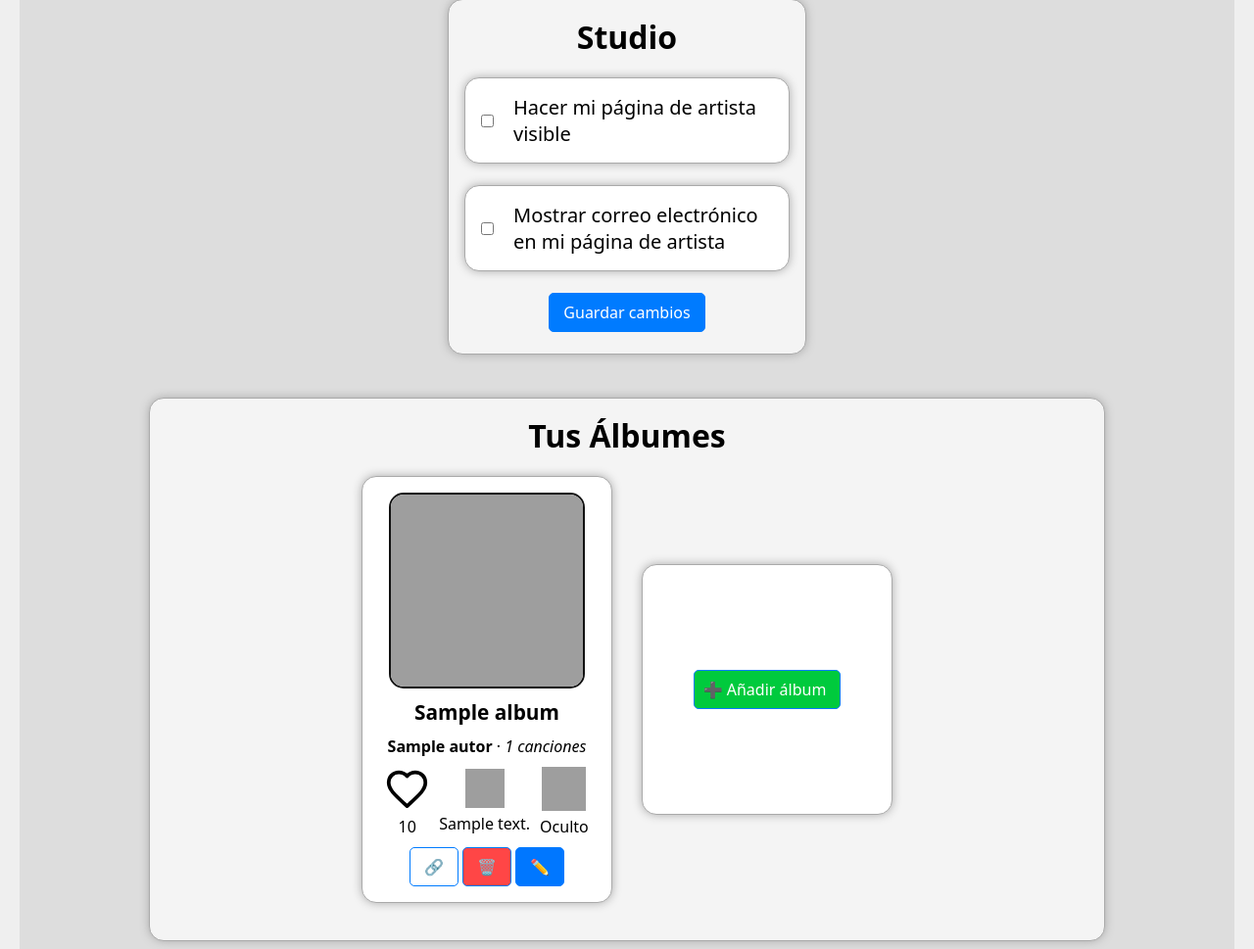
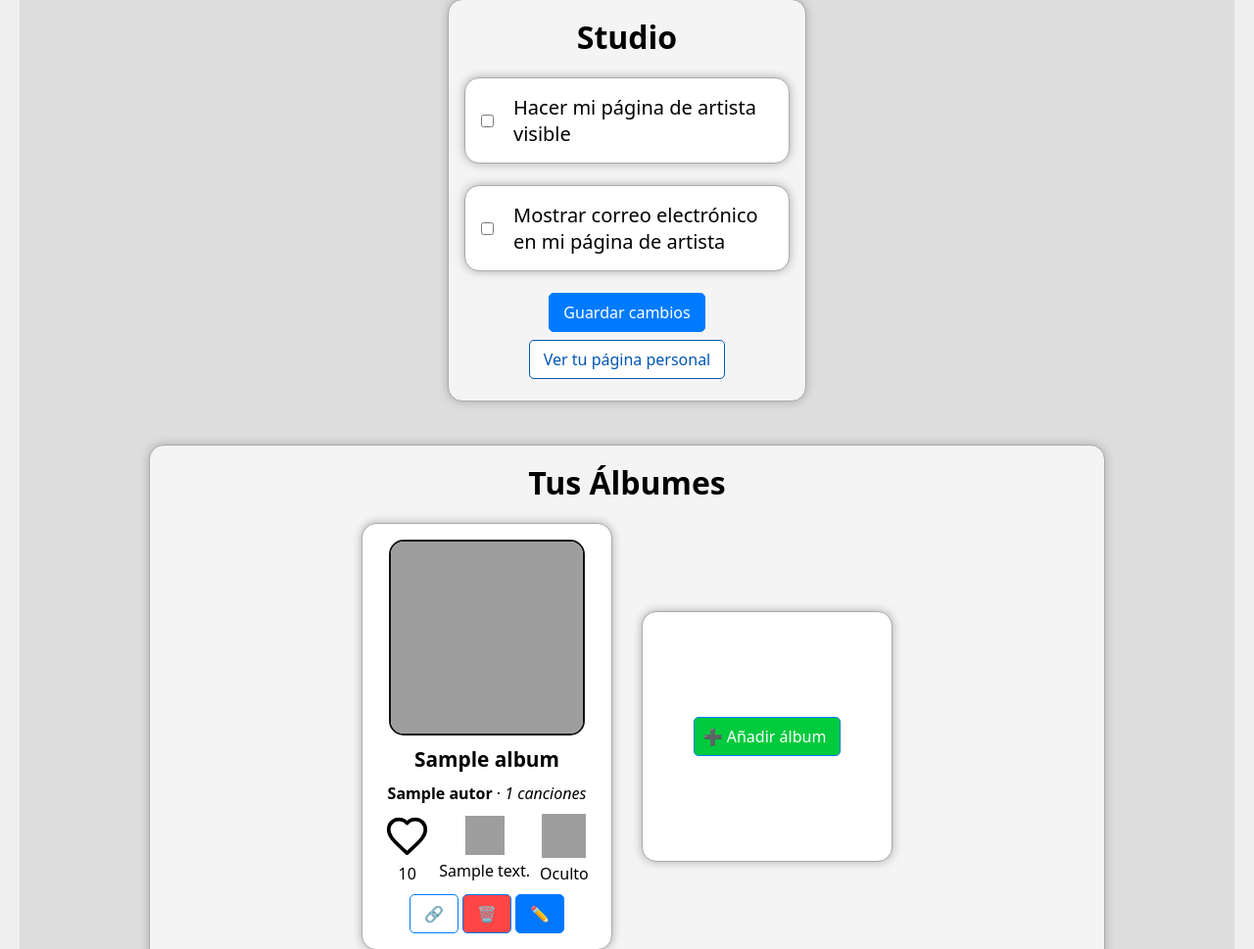
Before and after one commit to gguibertg/UnderSounds, a FastAPI app: template view/templates/user/studio.html in a window 1280 px wide. Shown: the part 181-1150 px from the top of the page at 98% size. Run offline with FastAPI, Linux system fonts and the light colour scheme; the template is opened without the code that fills it: most values are stand-ins (such as "Sample title", 1, 10 or a date in 2020); parts of the project's set-up code (start-up, migrations or seed data) failed here and were passed over; grey boxes are pictures that could not be loaded.

Commit message:
btn link para studio

```diff
--- a/view/templates/user/studio.html
+++ b/view/templates/user/studio.html
@@ -44,6 +44,7 @@
                 </div>
                 <br>
                 <button type="button" onclick="saveSettings()">Guardar cambios</button>
+                <button class="button-alt" style="margin-top: 8px;" type="button" onclick="window.location.href='/artista?id={{ user.id }}'">Ver tu página personal</button>
                 <br>
             </div>
 
```
